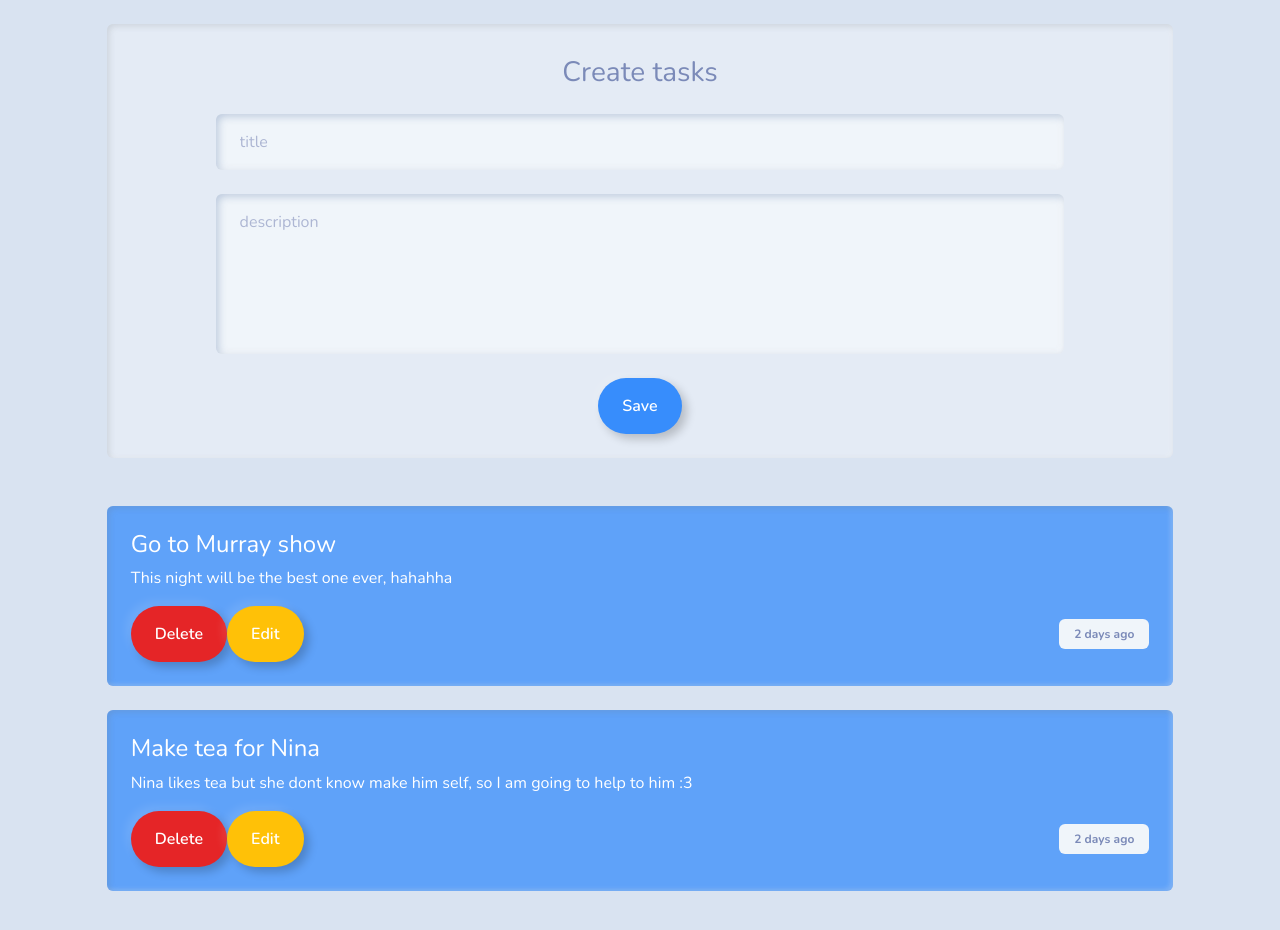
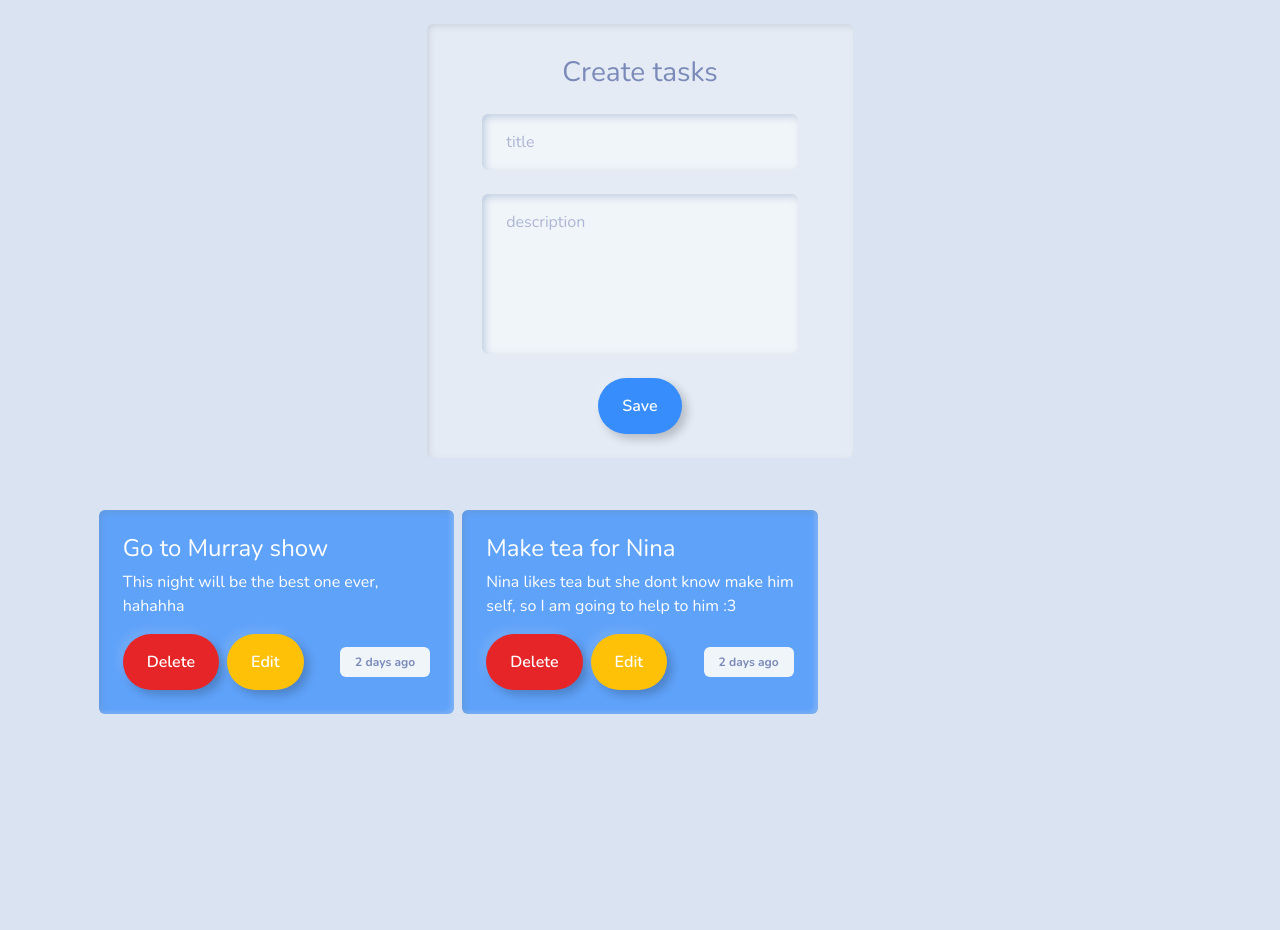
Before and after one commit to aledaledev/noterex, a website built with Vite: page index.html in a window 1280 px wide. After the commit the page ends 800 px from the top, so only its background shows below. Built offline with nearby package versions, Linux system fonts and the light colour scheme.

Commit message:
fixing bugs, responsive now

```diff
--- a/index.html
+++ b/index.html
@@ -8,7 +8,7 @@
   </head>
   <body>
 
-    <div class="card col-10 m-auto my-4">
+    <div class="card col-10 col-sm-8 col-md-6 col-xl-4 m-auto my-4">
     <div class="card-body d-flex flex-column">
       <h3 class="card-title text-center mb-4 mt-2">Create tasks</h3>
     <form id="task-form" class="d-flex flex-column align-items-center form-group gap-4">
@@ -25,7 +25,8 @@
     </div>
     </div>
 
-    <div id="tasks-list" class="col-10 m-auto my-5 d-grid gap-4">
+    <div class="col-10 m-auto my-5">
+      <div id="tasks-list" class="row"></div>
     </div>
 
     <script type="module" src="/src/main.ts"></script>
--- a/src/main.ts
+++ b/src/main.ts
@@ -19,10 +19,11 @@ renderTasksList()
 
 //errores x
 //modular x
-//styles (responsive)
+//styles (responsive) x
 //tipado x
 //localstorage x
 //mini modal x
+//hacer algo con date()
 
 export function setEditId(x:string):void{
     editId=x
--- a/src/ts/deleteTask.ts
+++ b/src/ts/deleteTask.ts
@@ -1,13 +1,17 @@
 import renderTasksList from './renderTasksList'
-import {tasks} from '../main'
+import {editId, tasks} from '../main'
 import {createToast, customToast} from './createToast'
 import localStorage from '../utils/localStorage'
 
 const deleteTask = (id:string) => {
-    const result = tasks.filter(task => task.id !== id)
-    localStorage('tasks',result)
-    renderTasksList()
-    createToast(customToast[2])
+
+    if(editId === ''){
+        const result = tasks.filter(task => task.id !== id)
+        localStorage('tasks',result)
+        renderTasksList()
+        createToast(customToast[2])
+    }
+
 }
 
 export default deleteTask
--- a/src/ts/editTask.ts
+++ b/src/ts/editTask.ts
@@ -8,12 +8,18 @@ const editTask = (id:string) => {
     const buttonSave = taskForm[2] as HTMLButtonElement
 
     if(editId === '' || editId !== id){
+        titleForm.focus()
         const {title, description} = tasks.find((task:Task) => task.id === id) as {title:string,description:string}
-
-        titleForm.focus()
 
         buttonSave.classList.replace('btn-outline-primary','btn-outline-success')
         setEditId(id)
+
+        if(titleForm.classList.contains('is-invalid')){
+            titleForm.classList.remove('is-invalid')
+        }
+        if(descriptionForm.classList.contains('is-invalid')){
+            descriptionForm.classList.remove('is-invalid')
+        }
 
         titleForm.value= title
         descriptionForm.value=description
--- a/src/ts/renderTasksList.ts
+++ b/src/ts/renderTasksList.ts
@@ -7,6 +7,7 @@ function renderTasksList() {
     tasksList.innerHTML=''
 
     tasks.map(({id,description,title}) => {
+        const cardContainer = document.createElement('div')
         const card = document.createElement('div')
         const cardBody = document.createElement('div')
         const cardTitle = document.createElement('h4')
@@ -20,14 +21,14 @@ function renderTasksList() {
         buttonDelete.textContent='Delete'
         buttonDelete.addEventListener('click', () => deleteTask(id))
 
-        buttonEdit.classList.add('btn', 'btn-outline-warning')
+        buttonEdit.classList.add('btn','btn-outline-warning')
         buttonEdit.textContent='Edit'
         buttonEdit.addEventListener('click', () => editTask(id))
 
-        span.classList.add('badge','bg-light','ms-auto')
+        span.classList.add('badge','bg-light','ms-auto','ms-sm-0','ms-md-auto','ms-lg-0','ms-xl-auto')
         span.textContent='2 days ago'
 
-        buttonContainer.classList.add('d-flex','align-items-center')
+        buttonContainer.classList.add('d-flex','align-items-center','gap-2','mt-auto','flex-wrap')
         buttonContainer.appendChild(buttonDelete)
         buttonContainer.appendChild(buttonEdit)
         buttonContainer.appendChild(span)
@@ -38,18 +39,23 @@ function renderTasksList() {
         cardText.classList.add('card-text')
         cardText.textContent=description
 
-        cardBody.classList.add('card-body')
+        cardBody.classList.add('card-body','d-flex','flex-column')
         cardBody.appendChild(cardTitle)
         cardBody.appendChild(cardText)
         cardBody.appendChild(buttonContainer)
 
-        card.classList.add('card','text-white','bg-primary','bg-opacity-75')
+        cardContainer.classList.add('col-12','col-sm-6','col-lg-4','p-0')
+
+        card.classList.add('card','m-1','text-white','bg-primary','bg-opacity-75')
+        card.style.height='96%'
 
         if(editId === id) card.classList.replace('bg-primary','bg-success')
+        if(editId !== '') buttonDelete.classList.add('opacity-75')
 
         card.appendChild(cardBody)
+        cardContainer.appendChild(card)
 
-        tasksList?.appendChild(card)
+        tasksList?.appendChild(cardContainer)
     })
 }
 
```
